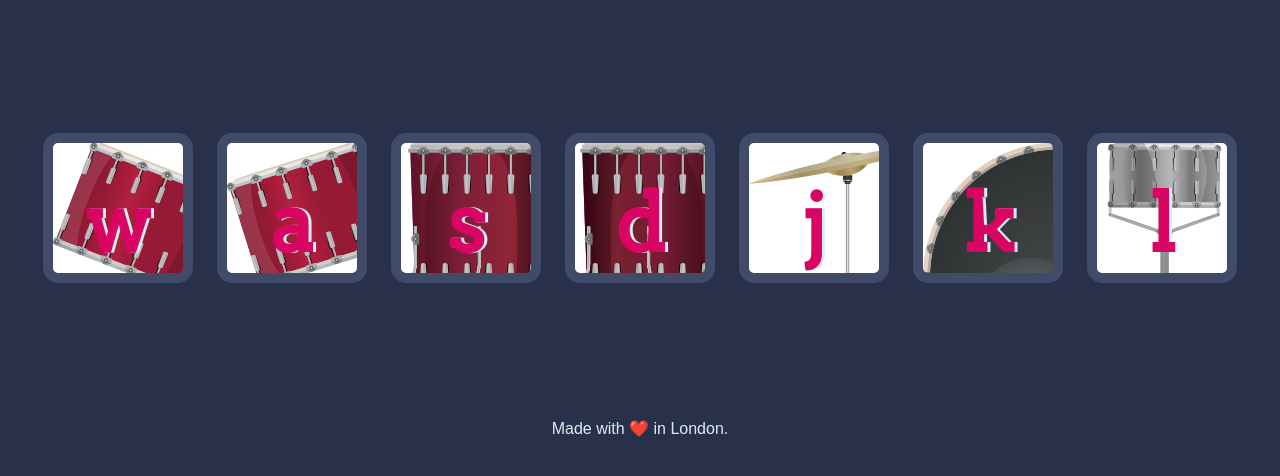
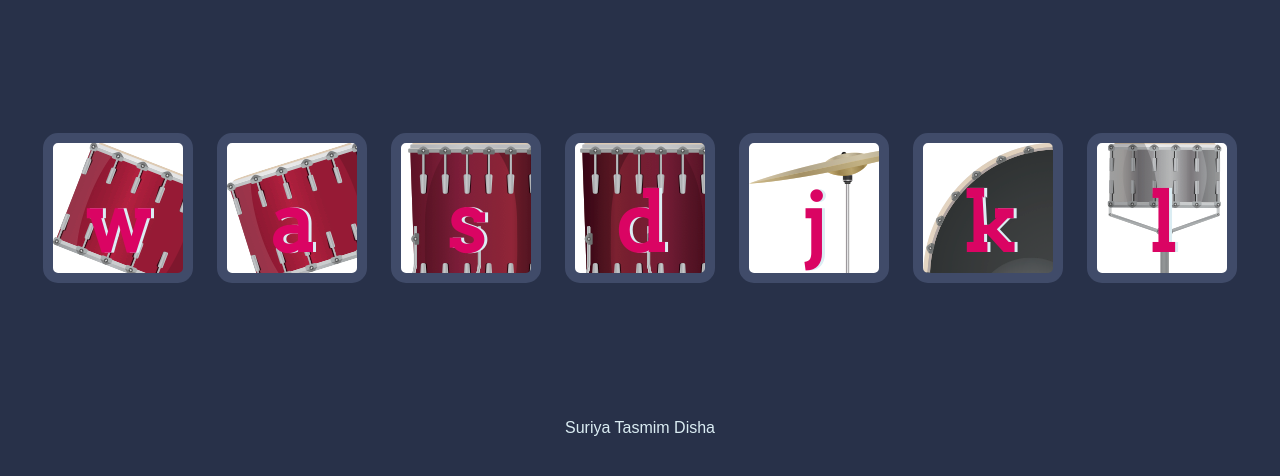
Before and after one commit to SuriyaTasmimDisha/drum-kits, a plain HTML site: page index.html in a window 1280 px wide. Shown: the part 156-632 px from the top of the page. Drawn offline with Linux system fonts and the light colour scheme.

Commit message:
Update index.html

```diff
--- a/index.html
+++ b/index.html
@@ -23,7 +23,7 @@
 
 
   <footer>
-    Made with ❤️ in London.
+    Suriya Tasmim Disha
   </footer>
 
   <script src="index.js" charset="utf-8"></script>
```
